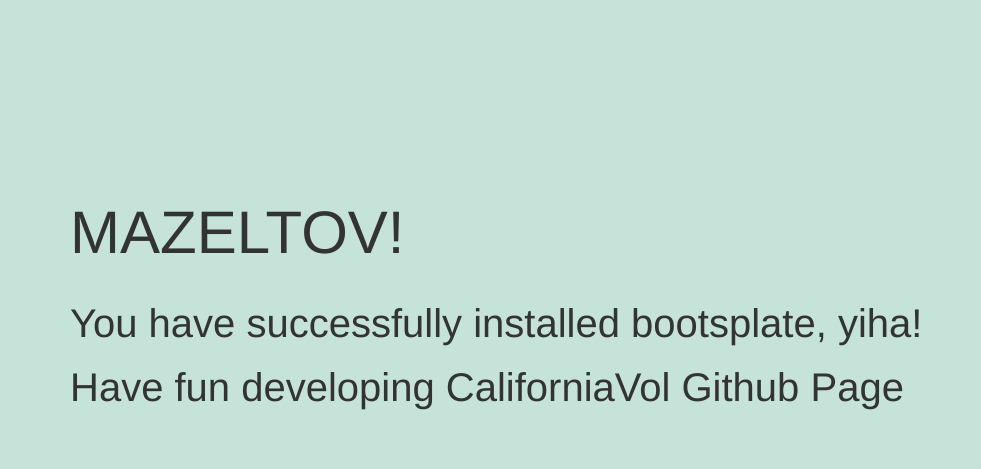
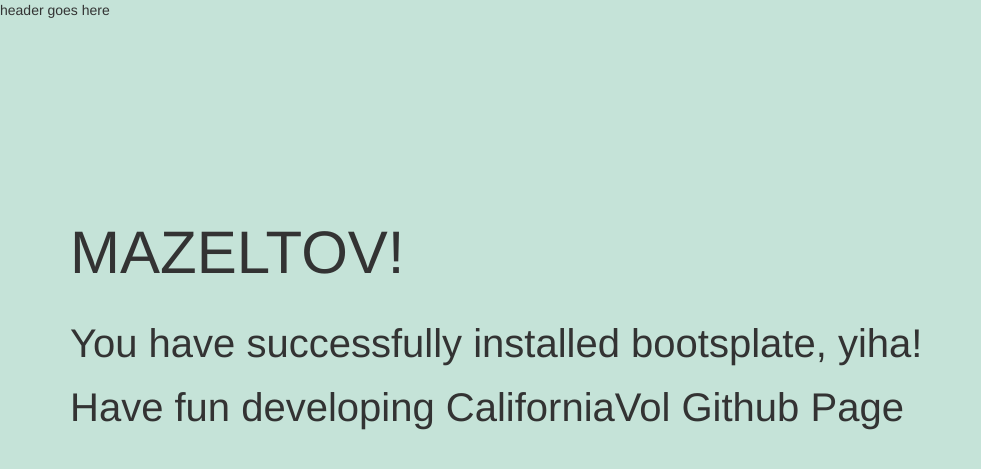
Before and after one commit to californiavol/californiavol.github.io, a Jekyll site: the page built from index.html, in a window 1280 px wide. Shown: the top 469 px of the page, without its empty margins (0-981 px from the left). Built offline with Jekyll 4.4.1, drawn with Linux system fonts in a browser that asks for light colours; Markdown is read by kramdown in place of the engine named in the settings.

Commit message:
testing liquid templates
added include header.html

```diff
--- a/_includes/header.html
+++ b/_includes/header.html
@@ -0,0 +1 @@
+<header>header goes here</header>
--- a/index.html
+++ b/index.html
@@ -26,7 +29,7 @@
     <!--[if lt IE 7]>
             <p class="browsehappy">You are using an <strong>outdated</strong> browser. Please <a href="http://browsehappy.com/">upgrade your browser</a> to improve your experience.</p>
         <![endif]-->
-
+{% include header.html %}
 
     <section class="container" id="top">
 
```
Also changed, not shown: other parts of index.html (+3 -0 lines).
